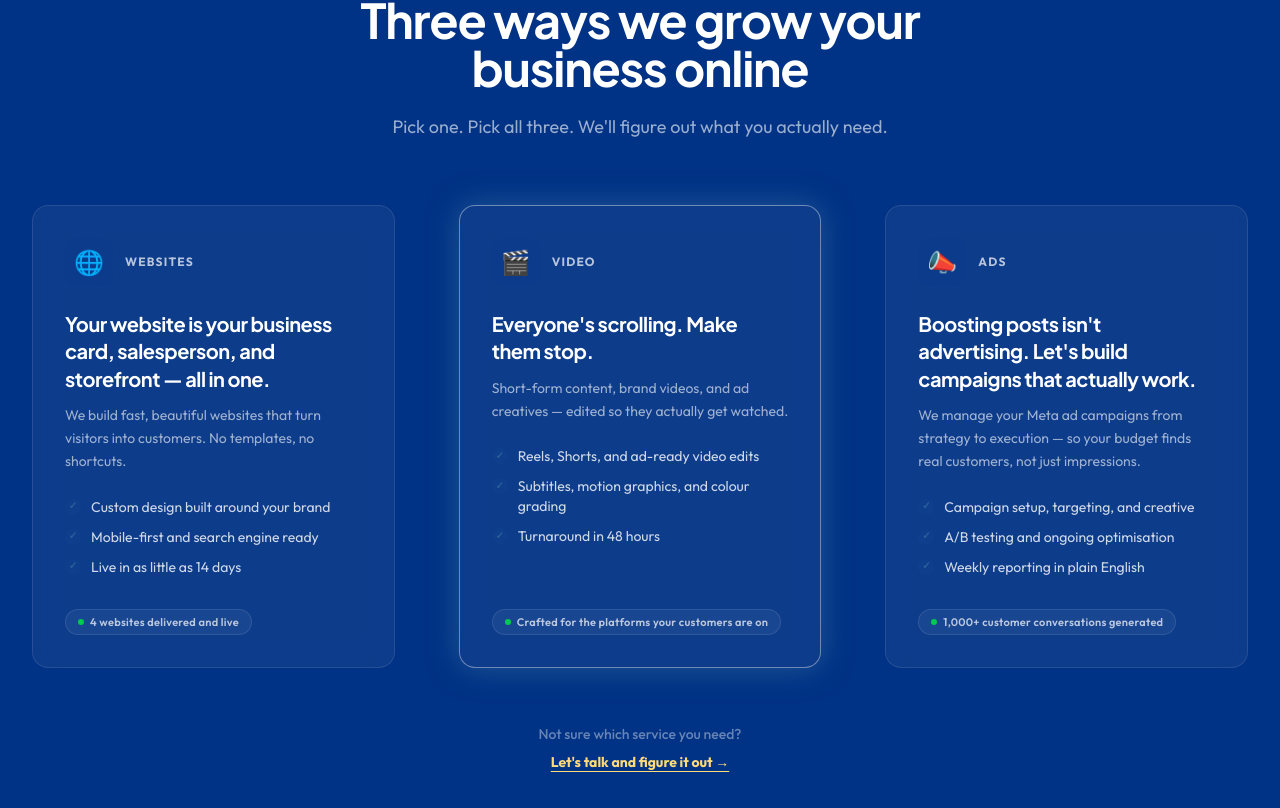
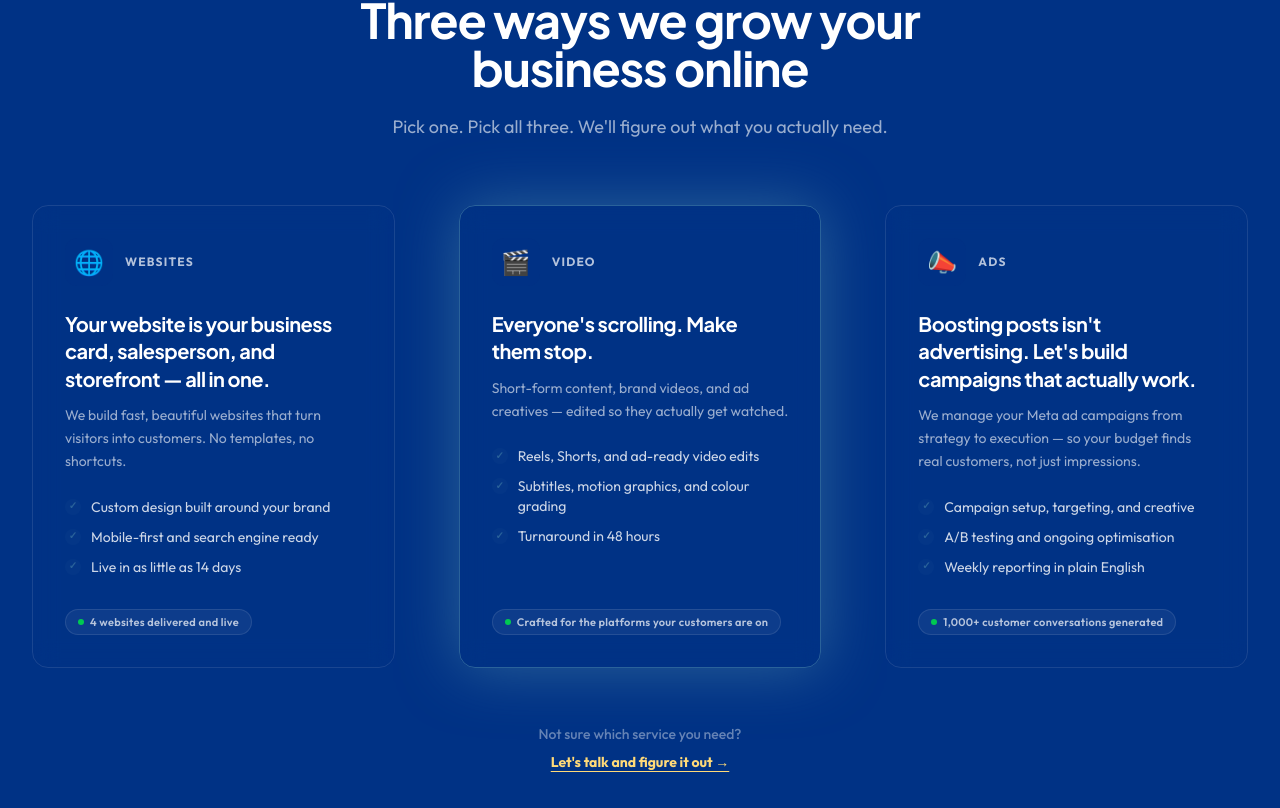
Before and after one commit to ThomasAbraham1/Harpazo-Tech-Site, a React (Vite) app: page / in a window 1280 px wide. Shown: the part 1199-2007 px from the top of the page. Built offline with nearby package versions, Linux system fonts and the light colour scheme.

Commit message:
style: increase featured card glow to 60px blur and standardize secondary blue border

```diff
--- a/src/components/ui/ServiceCard.tsx
+++ b/src/components/ui/ServiceCard.tsx
@@ -28,7 +28,7 @@ const ServiceCard = ({
       viewport={{ once: true, margin: '-60px' }}
       transition={{ duration: 0.6, delay, ease: 'easeOut' }}
       // whileHover={{ y: -6, transition: { duration: 0.25 } }}
-      className={`group relative flex flex-col p-8 rounded-2xl bg-white/5 backdrop-blur-md border ${isFeatured ? 'border-white/40 shadow-[0_0_30px_rgba(42,98,154,0.8)] z-10' : 'border-white/10 z-0'
+      className={`group relative flex flex-col p-8 rounded-2xl bg-none/5 backdrop-blur-md border ${isFeatured ? 'border-secondary-blue/100 shadow-[0_0_60px_rgba(42,98,154,1)] z-10' : 'border-white/10 z-0'
         } isolate overflow-visible`}
     >
       {/* Subtle top accent bar — animated on hover */}
```
